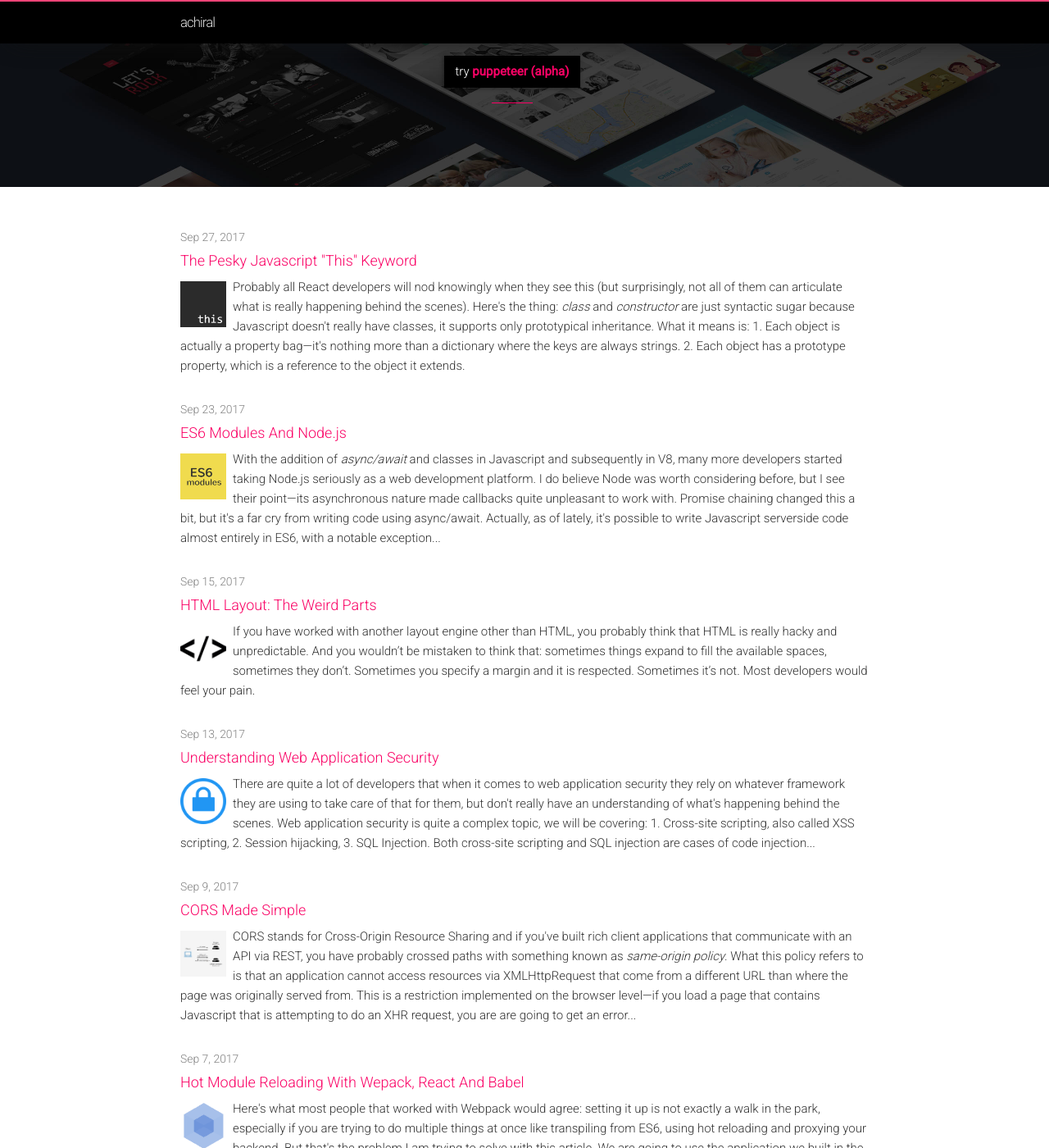
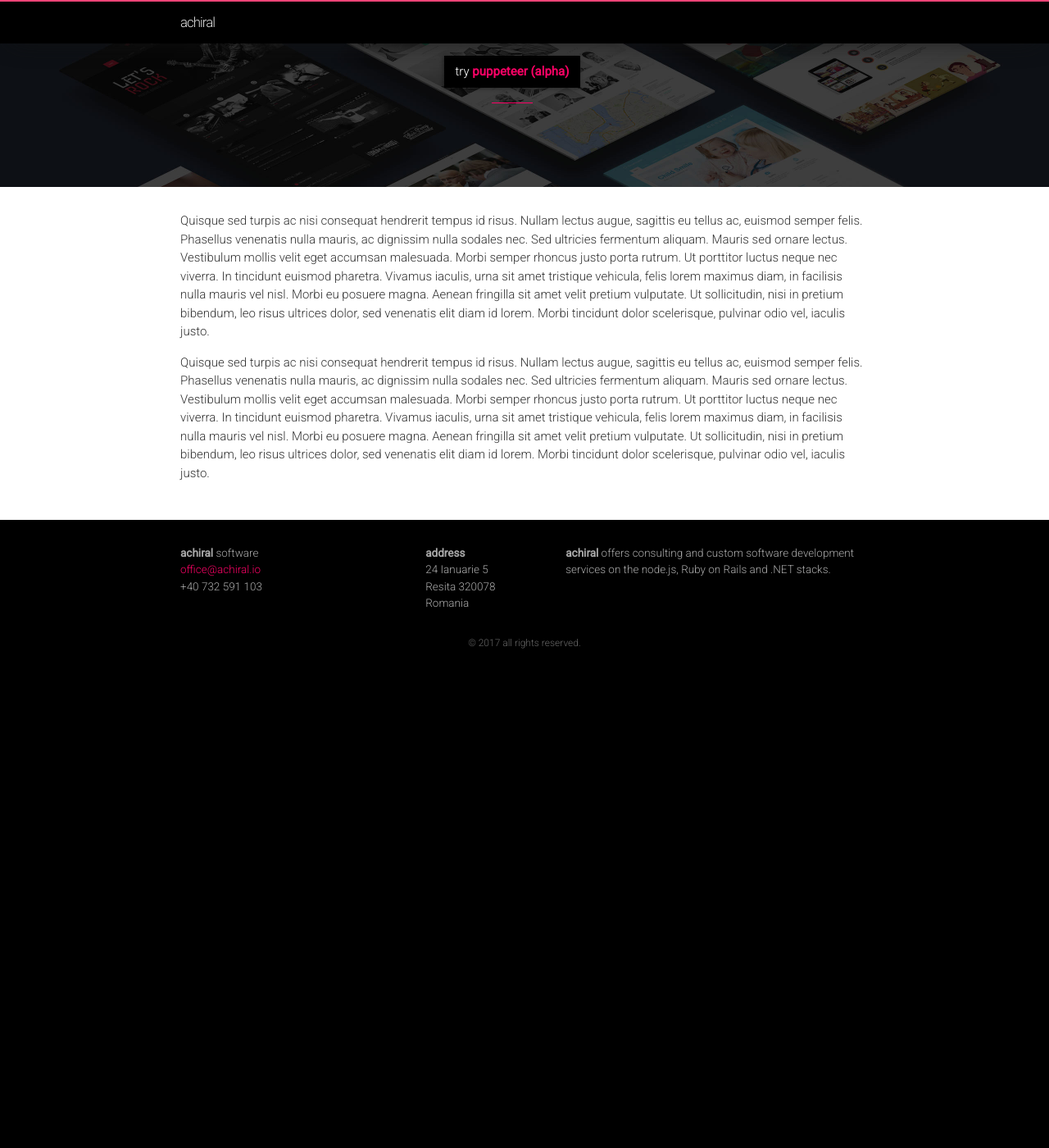
Before and after one commit to toaderflorin/eksia, a Jekyll site: the page built from index.md, in a window 1280 px wide and 1400 px high, scrolled down 284 px. Shown: the whole window at 82% size. Built offline with Jekyll 4.4.1, drawn with Linux system fonts in a browser that asks for light colours; after the commit the page ends 1107 px from its top, so only the background shows below that; some of the changed text lies outside the part shown.

Commit message:
Tweaked main page.

```diff
--- a/_layouts/home.html
+++ b/_layouts/home.html
@@ -7,25 +7,26 @@ layout: default
 <main class="page-content " aria-label="Content " style="margin-top:0; z-index: 1000; ">
   <div class="wrapper ">
     <div class="home">
+      <p>
+        Quisque sed turpis ac nisi consequat hendrerit tempus id risus. Nullam lectus augue, sagittis eu tellus ac,
+        euismod semper felis. Phasellus venenatis nulla mauris, ac dignissim nulla sodales nec. Sed ultricies fermentum
+        aliquam. Mauris sed ornare lectus. Vestibulum mollis velit eget accumsan malesuada. Morbi semper rhoncus justo
+        porta rutrum. Ut porttitor luctus neque nec viverra. In tincidunt euismod pharetra. Vivamus iaculis, urna sit
+        amet tristique vehicula, felis lorem maximus diam, in facilisis nulla mauris vel nisl. Morbi eu posuere magna.
+         Aenean fringilla sit amet velit pretium vulputate. Ut sollicitudin, nisi in pretium bibendum, leo risus ultrices
+         dolor, sed venenatis elit diam id lorem. Morbi tincidunt dolor scelerisque, pulvinar odio vel, iaculis justo.
+      </p>
+      <p>
+        Quisque sed turpis ac nisi consequat hendrerit tempus id risus. Nullam lectus augue, sagittis eu tellus ac,
+        euismod semper felis. Phasellus venenatis nulla mauris, ac dignissim nulla sodales nec. Sed ultricies fermentum
+        aliquam. Mauris sed ornare lectus. Vestibulum mollis velit eget accumsan malesuada. Morbi semper rhoncus justo
+        porta rutrum. Ut porttitor luctus neque nec viverra. In tincidunt euismod pharetra. Vivamus iaculis, urna sit
+        amet tristique vehicula, felis lorem maximus diam, in facilisis nulla mauris vel nisl. Morbi eu posuere magna.
+         Aenean fringilla sit amet velit pretium vulputate. Ut sollicitudin, nisi in pretium bibendum, leo risus ultrices
+         dolor, sed venenatis elit diam id lorem. Morbi tincidunt dolor scelerisque, pulvinar odio vel, iaculis justo.
+      </p>
+
       {{ content }}
-
-      <ul class="post-list">
-        {% for post in site.posts %}
-        <li>
-          {% assign date_format = site.minima.date_format | default: "%b %-d, %Y" %}
-          <span class="post-meta">{{ post.date | date: date_format }}</span>
-
-          <h2>
-            <a class="post-link" href="{{ post.url | relative_url }}">{{ post.title | escape }}</a>
-          </h2>
-
-          <div class="post-description">
-            <img src="images/{{ post.icon }}" class="post-icon" />
-            {{ post.description }}
-          </div>
-        </li>
-        {% endfor %}
-      </ul>
     </div>
   </div>
 </main>
--- a/_posts/2017-09-27-js-this.markdown
+++ b/_posts/2017-09-27-js-this.markdown
@@ -8,6 +8,8 @@ Probably all React developers will nod knowingly when they see this (but surpris
 icon: "this.jpg"
 categories:
 ---
+
+
 Probably all React developers will nod knowingly when they see this (but surprisingly, not all of them can articulate what is really happening behind the scenes):
 
 <script src="https://gist.github.com/toaderflorin/9ef524ab66712f8eacec0468bc3d649b.js"></script>
```
Also changed, not shown: posts.html (added, +21 -0 lines), 2 other files.
